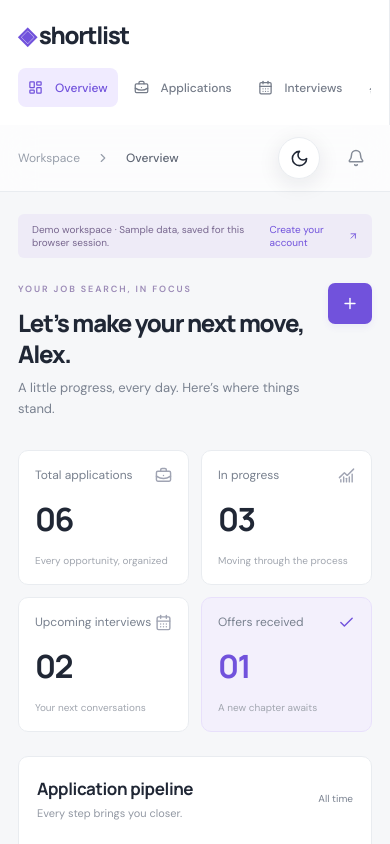
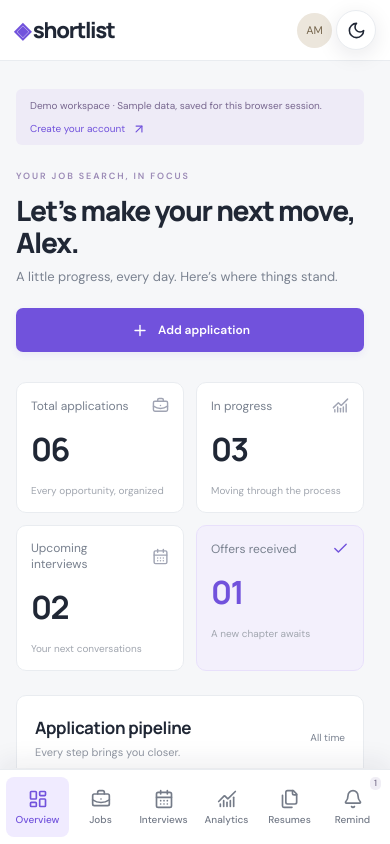
Before and after one commit to Ralphonk/shortlist, a Next.js app: page /demo in a window 390 px wide. Built offline with nearby package versions, Linux system fonts and the light colour scheme.

Commit message:
feat: enhance responsive design and add mobile account features

```diff
--- a/src/app/layout.tsx
+++ b/src/app/layout.tsx
@@ -1,6 +1,7 @@
 import type { Metadata } from "next";
 import "./globals.css";
 import "./theme.css";
+import "./workspace-responsive.css";
 export const metadata: Metadata = {
   title: "Shortlist | Your next chapter",
   description:
--- a/src/app/theme.css
+++ b/src/app/theme.css
@@ -320,9 +320,7 @@ html[data-theme="dark"] {
 }
 @media (max-width: 800px) {
   .shell .topbar {
-    display: flex;
-    padding: 12px 18px;
-    height: auto;
+    display: none;
   }
   .topbar .top-date {
     font-size: 0;
--- /dev/null
+++ b/src/app/workspace-responsive.css
@@ -0,0 +1,241 @@
+.mobile-account,
+.nav-label-mobile {
+  display: none;
+}
+
+.main,
+.panel,
+.page-heading > div {
+  min-width: 0;
+}
+
+@media (max-width: 1024px) {
+  .shell {
+    flex-direction: column;
+    height: 100dvh;
+    min-height: 0;
+    overflow: hidden;
+  }
+  .sidebar {
+    position: relative;
+    inset: auto;
+    flex-shrink: 0;
+    width: 100%;
+    padding: 12px 18px 10px;
+    border-right: 0;
+    border-bottom: 1px solid var(--line);
+    z-index: 20;
+  }
+  .sidebar-brand-row {
+    display: flex;
+    align-items: center;
+    justify-content: space-between;
+    gap: 10px;
+    min-height: 40px;
+  }
+  .sidebar .brand {
+    font-size: 24px;
+    flex-shrink: 0;
+  }
+  .sidebar .brand span,
+  .sidebar .workspace-label,
+  .sidebar .sidebar-tip,
+  .sidebar > .user {
+    display: none;
+  }
+  .mobile-account {
+    display: flex;
+    align-items: center;
+    gap: 8px;
+  }
+  .mobile-account .icon-button,
+  .mobile-account .theme-toggle {
+    width: 40px;
+    height: 40px;
+    flex-shrink: 0;
+  }
+  .sidebar nav {
+    display: flex;
+    overflow-x: auto;
+    gap: 4px;
+    margin-top: 12px;
+  }
+  .sidebar nav button {
+    flex: 1 0 auto;
+    justify-content: center;
+    min-height: 44px;
+    padding: 10px;
+    font-size: 12px;
+    white-space: nowrap;
+    gap: 7px;
+  }
+  .main {
+    margin-left: 0;
+    width: 100%;
+    flex: 1;
+    min-height: 0;
+    overflow-y: auto;
+    scrollbar-gutter: stable;
+  }
+  .topbar {
+    height: 52px;
+    padding-inline: 20px;
+  }
+  .topbar .theme-toggle {
+    display: none;
+  }
+  .overview-grid {
+    grid-template-columns: 1fr;
+  }
+  .stats {
+    grid-template-columns: repeat(2, minmax(0, 1fr));
+  }
+  .page-heading > div {
+    flex: 1;
+  }
+  .page-heading .primary {
+    flex-shrink: 0;
+  }
+  .workspace-skeleton .skeleton-sidebar > .skeleton-label,
+  .workspace-skeleton .skeleton-user {
+    display: none;
+  }
+  .workspace-skeleton .skeleton-nav-list {
+    display: grid;
+    grid-template-columns: repeat(6, minmax(0, 1fr));
+    gap: 8px;
+    margin-top: 12px;
+  }
+}
+
+@media (max-width: 800px) {
+  .shell {
+    padding-bottom: calc(76px + env(safe-area-inset-bottom));
+  }
+  .sidebar {
+    padding: 10px 18px;
+  }
+  .sidebar nav,
+  .workspace-skeleton .skeleton-nav-list {
+    position: fixed;
+    inset: auto 0 0;
+    display: grid;
+    grid-template-columns: repeat(6, minmax(0, 1fr));
+    gap: 0;
+    margin: 0;
+    padding: 7px 6px calc(7px + env(safe-area-inset-bottom));
+    background: var(--white);
+    border-top: 1px solid var(--line);
+    box-shadow: 0 -8px 24px #231b3912;
+  }
+  .sidebar nav button {
+    position: relative;
+    min-width: 0;
+    min-height: 60px;
+    flex-direction: column;
+    gap: 5px;
+    padding: 8px 2px;
+    font-size: 10px;
+    line-height: 1.2;
+  }
+  .sidebar nav button svg {
+    width: 20px;
+    height: 20px;
+  }
+  .nav-label-desktop {
+    display: none;
+  }
+  .nav-label-mobile {
+    display: inline;
+  }
+  .sidebar nav .count {
+    position: absolute;
+    top: 0;
+    right: 3px;
+    font-size: 9px;
+    padding: 1px 4px;
+    max-width: 32px;
+    overflow: hidden;
+  }
+  [data-theme="dark"] .sidebar nav {
+    background: var(--bg);
+  }
+  .content {
+    padding: 28px 20px 20px;
+  }
+  .page-heading {
+    align-items: flex-end;
+  }
+  .page-heading h1 {
+    font-size: clamp(28px, 5vw, 36px);
+    line-height: 1.15;
+  }
+  .page-heading .primary {
+    font-size: 12px;
+    gap: 8px;
+    min-height: 44px;
+  }
+  .demo-banner {
+    flex-wrap: wrap;
+    line-height: 1.5;
+    gap: 8px;
+  }
+  .toast {
+    bottom: calc(90px + env(safe-area-inset-bottom));
+    max-width: calc(100vw - 28px);
+  }
+  .workspace-skeleton .skeleton-nav-item {
+    width: auto;
+    height: 60px;
+    margin: 0 4px;
+  }
+}
+
+@media (max-width: 599px) {
+  .sidebar {
+    padding-inline: 14px;
+  }
+  .sidebar .brand {
+    font-size: 22px;
+  }
+  .mobile-account {
+    gap: 4px;
+  }
+  .content {
+    padding-inline: 16px;
+  }
+  .page-heading {
+    display: block;
+  }
+  .page-heading .primary {
+    width: 100%;
+    margin-top: 20px;
+  }
+  .filters {
+    flex-wrap: wrap;
+  }
+  .filters .search {
+    flex-basis: 100%;
+  }
+  .filters select {
+    width: 100%;
+    min-height: 44px;
+  }
+  .pipeline small {
+    white-space: normal;
+    text-align: center;
+  }
+  .stat {
+    padding: 14px;
+  }
+  .stat > div {
+    gap: 8px;
+  }
+  .stat svg {
+    flex-shrink: 0;
+  }
+  .interview-card > span:nth-child(2) {
+    min-width: 0;
+    overflow-wrap: anywhere;
+  }
+}
--- a/src/components/workspace/sidebar.tsx
+++ b/src/components/workspace/sidebar.tsx
@@ -1,6 +1,7 @@
 import Link from "next/link";
 import { LogOut } from "lucide-react";
 import { navigation } from "./shared";
+import { ThemeToggle } from "../theme-toggle";
 export function WorkspaceSidebar({
   view,
   changeView,
@@ -20,19 +21,50 @@ export function WorkspaceSidebar({
 }) {
   return (
     <aside className="sidebar">
-      <Link href="/" className="brand">
-        ◈ shortlist<span>YOUR NEXT CHAPTER</span>
-      </Link>
+      <div className="sidebar-brand-row">
+        <Link href="/" className="brand">
+          ◈ shortlist<span>YOUR NEXT CHAPTER</span>
+        </Link>
+        <div className="mobile-account">
+          <span className="avatar" title={user.name} aria-label={user.name}>
+            {user.name
+              .split(" ")
+              .map((n) => n[0])
+              .join("")
+              .slice(0, 2)}
+          </span>
+          <ThemeToggle />
+          {!demo && (
+            <button
+              className="icon-button"
+              aria-label="Sign out"
+              disabled={logoutBusy}
+              onClick={() => setLogoutConfirmOpen(true)}
+            >
+              <LogOut size={18} />
+            </button>
+          )}
+        </div>
+      </div>
       <div className="workspace-label">PERSONAL WORKSPACE</div>
-      <nav>
+      <nav aria-label="Main navigation">
         {navigation.map(([name, Icon]) => (
           <button
             key={name}
             className={view === name ? "nav-active" : ""}
+            aria-current={view === name ? "page" : undefined}
+            aria-label={name}
             onClick={() => changeView(name)}
           >
             <Icon size={19} />
-            {name}
+            <span className="nav-label-desktop">{name}</span>
+            <span className="nav-label-mobile">
+              {name === "Applications"
+                ? "Jobs"
+                : name === "Reminders"
+                  ? "Remind"
+                  : name}
+            </span>
             {name === "Reminders" && pendingCount > 0 && (
               <span className="count">{pendingCount}</span>
             )}
```
